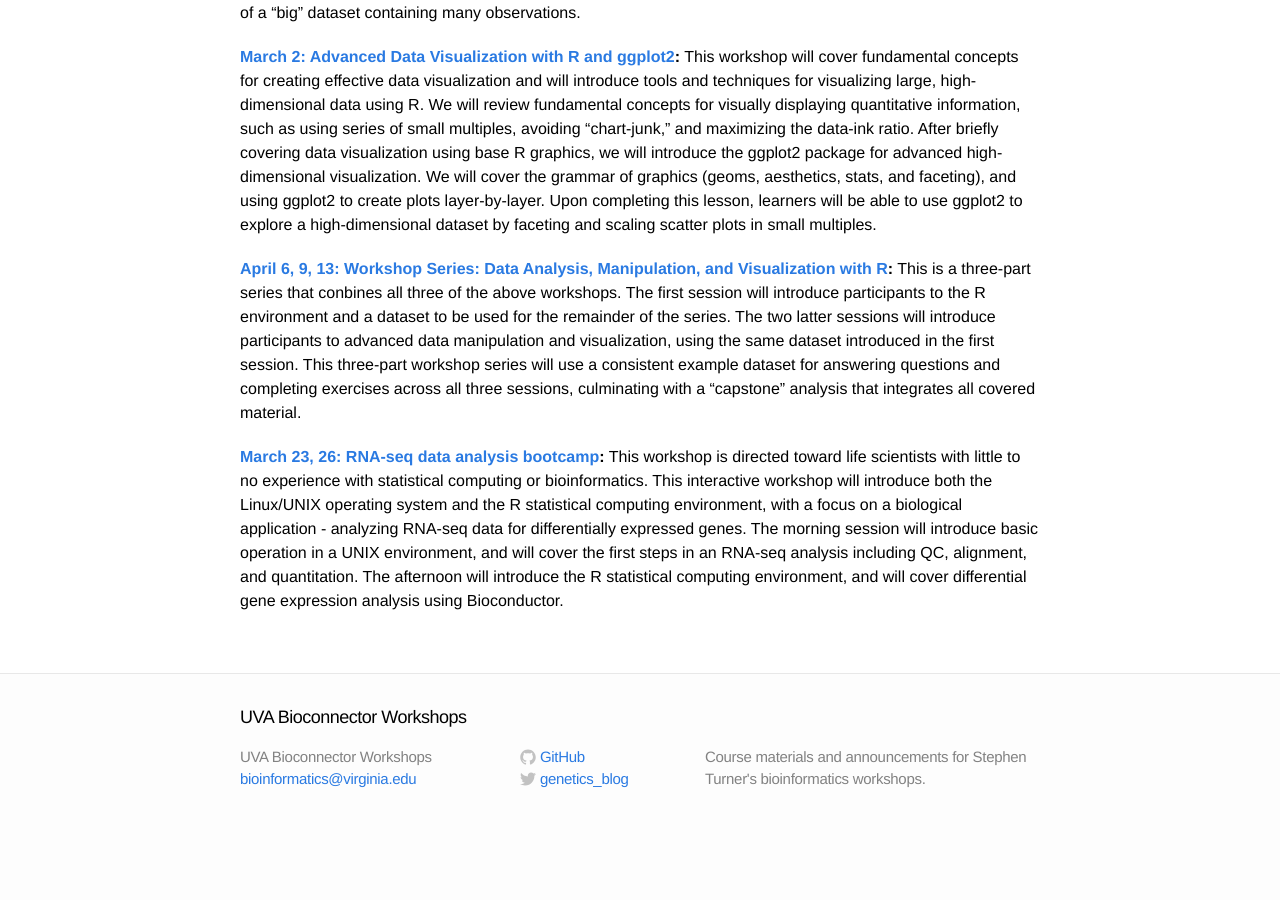
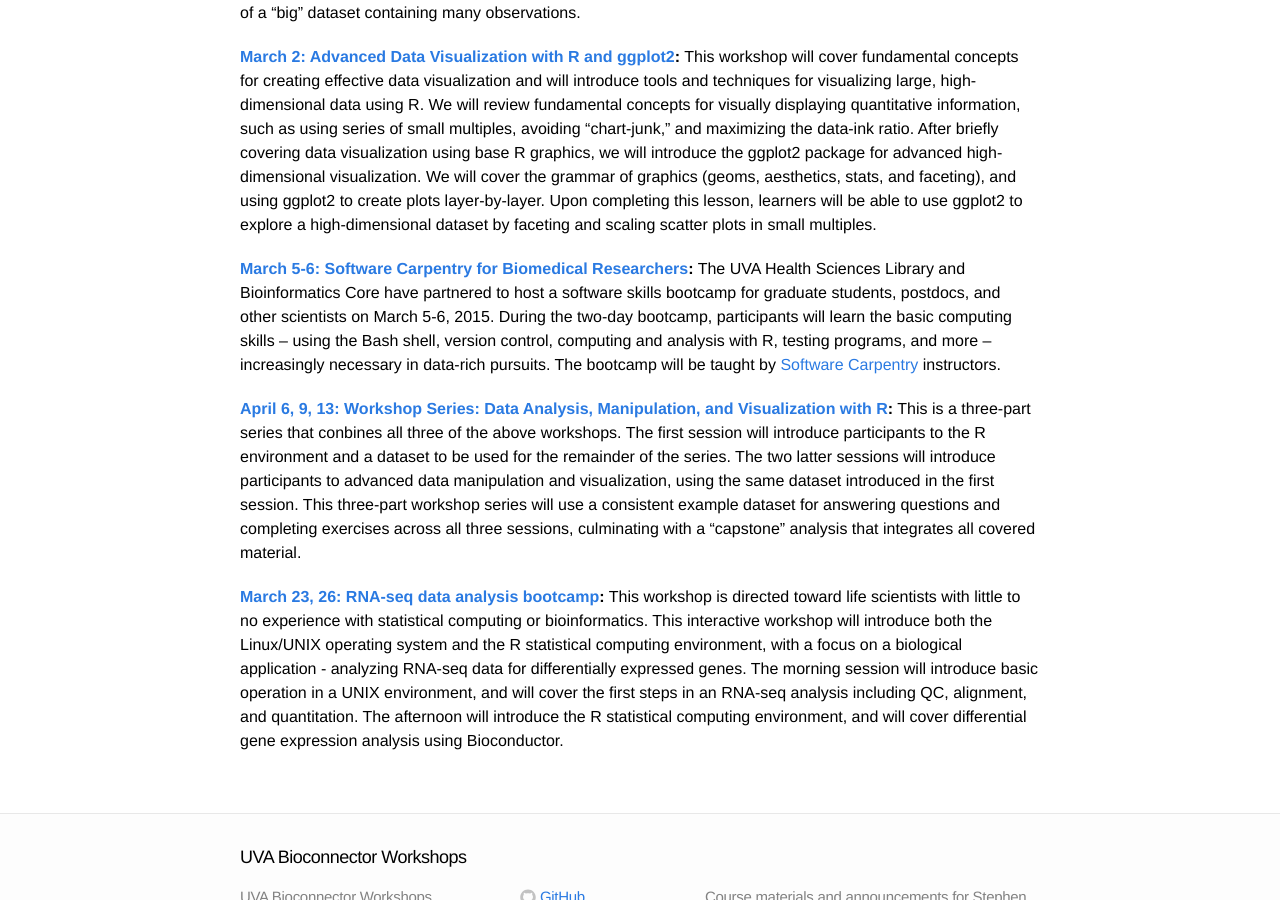
Before and after one commit to bioconnector/workshops2015, a Jekyll site: the page built from _posts/2015-02-13-new-workshops-spring-2015.md, in a window 1280 px wide and 900 px high, scrolled down 673 px. Built offline with Jekyll 4.4.1, drawn with Linux system fonts in a browser that asks for light colours; Markdown is read by kramdown in place of the engine named in the settings; before the commit the page ends 1509 px from its top, so only the background shows below that.

Commit message:
added swc to announcement

```diff
--- a/_posts/2015-02-13-new-workshops-spring-2015.md
+++ b/_posts/2015-02-13-new-workshops-spring-2015.md
@@ -11,6 +11,8 @@
 
 **[March 2: Advanced Data Visualization with R and ggplot2]({{site.baseurl}}/ws-r-advanced-visualization/):** This workshop will cover fundamental concepts for creating effective data visualization and will introduce tools and techniques for visualizing large, high-dimensional data using R. We will review fundamental concepts for visually displaying quantitative information, such as using series of small multiples, avoiding "chart-junk," and maximizing the data-ink ratio. After briefly covering data visualization using base R graphics, we will introduce the ggplot2 package for advanced high-dimensional visualization. We will cover the grammar of graphics (geoms, aesthetics, stats, and faceting), and using ggplot2 to create plots layer-by-layer. Upon completing this lesson, learners will be able to use ggplot2 to explore a high-dimensional dataset by faceting and scaling scatter plots in small multiples.
 
+**[March 5-6: Software Carpentry for Biomedical Researchers](https://www.hsl.virginia.edu/node/14105):** The UVA Health Sciences Library and Bioinformatics Core have partnered to host a software skills bootcamp for graduate students, postdocs, and other scientists on March 5-6, 2015. During the two-day bootcamp, participants will learn the basic computing skills -- using the Bash shell, version control, computing and analysis with R, testing programs, and more -- increasingly necessary in data-rich pursuits. The bootcamp will be taught by [Software Carpentry](http://software-carpentry.org/) instructors.
+
 **[April 6, 9, 13: Workshop Series: Data Analysis, Manipulation, and Visualization with R]({{site.baseurl}}/ws-r-series/):** This is a three-part series that conbines all three of the above workshops. The first session will introduce participants to the R environment and a dataset to be used for the remainder of the series. The two latter sessions will introduce participants to advanced data manipulation and visualization, using the same dataset introduced in the first session. This three-part workshop series will use a consistent example dataset for answering questions and completing exercises across all three sessions, culminating with a "capstone" analysis that integrates all covered material.
 
 **[March 23, 26: RNA-seq data analysis bootcamp]({{site.baseurl}}/ws-rnaseq-1day/):** This workshop is directed toward life scientists with little to no experience with statistical computing or bioinformatics. This interactive workshop will introduce both the Linux/UNIX operating system and the R statistical computing environment, with a focus on a biological application - analyzing RNA-seq data for differentially expressed genes. The morning session will introduce basic operation in a UNIX environment, and will cover the first steps in an RNA-seq analysis including QC, alignment, and quantitation. The afternoon will introduce the R statistical computing environment, and will cover differential gene expression analysis using Bioconductor.
```
